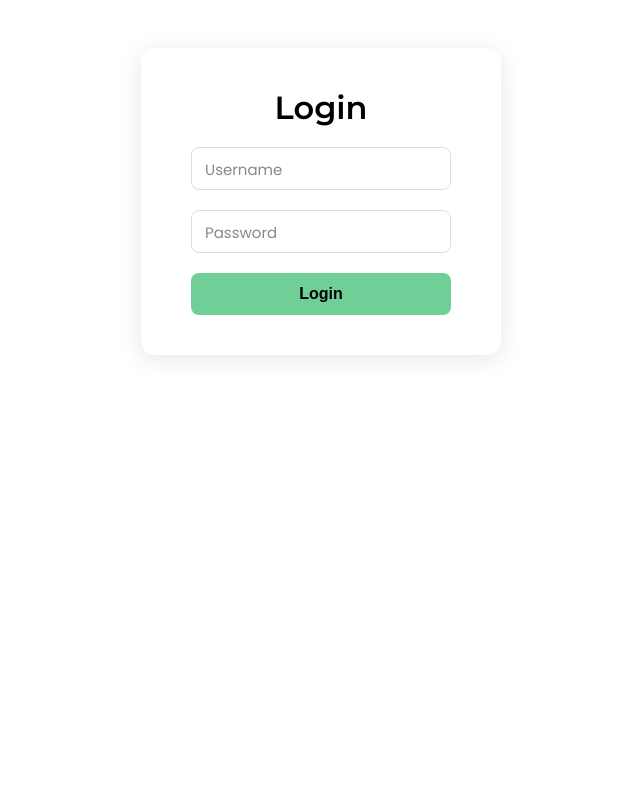
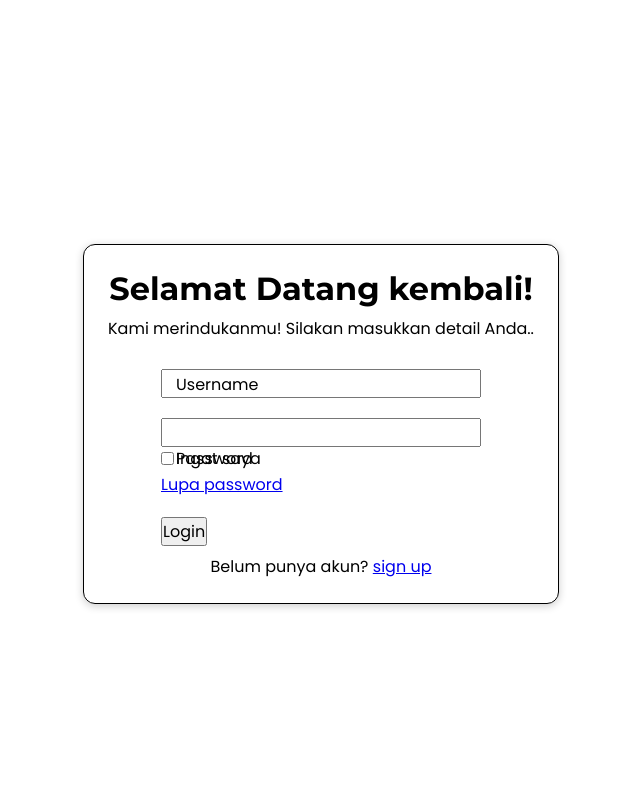
Before and after one commit to The-Noctura/doorway, a PHP site: page /pages/login.php in a window 1280 px wide. Shown: the whole page, without its empty margins (319-959 px from the left). Run offline with PHP 8.4, Linux system fonts and the light colour scheme.

Commit message:
update styling login

```diff
--- a/assets/css/login.css
+++ b/assets/css/login.css
@@ -12,86 +12,50 @@
   box-sizing: border-box;
 }
 
+*::before, *::after {
+  box-sizing: border-box;
+}
+
+input, button {
+  font: inherit;
+  margin: 0;
+}
+
 body {
+  display: grid;
+  grid-template-rows: auto 1fr;
+  min-height: 100vh;
+  align-items: center;
+  justify-content: center;
   font-family: var(--font-body);
-  height: 100vh;
-  width: 100%;
-  margin: 0;
-  display: flex;
-  flex-direction: column;
-  justify-self: center;
-  align-items: center;
-
 }
 
 .login-container {
-
-  background-color: white;
-  padding: 40px 50px;
-  border-radius: 14px;
-  box-shadow: 0 4px 25px rgba(0, 0, 0, 0.1);
-  width: 360px;
-  text-align: center;
+  display: flex;
+  flex-direction: column;
+  gap: 8px;
+  align-items: center;
+  justify-content: center;
+  border: 1px solid black;
+  padding: 1.5rem;
+  border-radius: 12px;
+  box-shadow: 0px 2px 8px 0px rgba(0, 0, 0, 0.2);
 }
 
 .login-container h1 {
-  margin-bottom: 20px;
-  font-weight: 600;
   font-family: var(--font-header);
 }
 
-.input-group {
+.login-container .input-group {
+  margin: 20px 0;
   position: relative;
-  margin-bottom: 20px;
-  width: 100%;
 }
 
-.input-group input {
-  width: 100%;
-  padding: 12px 14px;
-  border: 1.5px solid #ddd;
-  border-radius: 8px;
-  outline: none;
-  font-size: 15px;
-  background: transparent;
-  transition: all 0.3s ease;
+.login-container .input-group label {
+  position: absolute;
+  transform: translateY(-50%);
+  top: 50%;
+  left: 15px;
+  font-size: 16px;
+  pointer-events: none;
 }
-
-.input-group input:focus {
-  border-color: #1F6F5F;
-  box-shadow: 0 0 0 3px rgba(31, 111, 95, 0.25);
-}
-
-.input-group label {
-  position: absolute;
-  top: 50%;
-  left: 14px;
-  transform: translateY(-50%);
-  color: #888;
-  font-size: 15px;
-  pointer-events: none;
-  transition: all 0.2s ease;
-  background-color: white;
-}
-
-.input-group input:focus + label, .input-group input:not(:placeholder-shown) + label {
-  top: 0;
-  font-size: 13px;
-  color: #2FA084;
-}
-
-
-button {
-  width: 100%;
-  background-color: #6FCF97;
-  border: none;
-  border-radius: 8px;
-  padding: 12px;
-  font-size: 16px;
-  font-weight: 600;
-  cursor: pointer;
-}
-
-button:hover {
-  transform: translateY(-2px);
-}
--- a/assets/css/navbar.css
+++ b/assets/css/navbar.css
@@ -4,7 +4,6 @@ header {
   flex-direction: row;
   justify-content: space-between;
   align-items: center;
-
 }
 
 header a {
@@ -12,6 +11,13 @@ header a {
   color: black;
   font-weight: bold;
   letter-spacing: 1.5px;
+}
+
+nav ul {
+  padding: 0;
+  margin: 0;
+  display: flex;
+  align-items: center;
 }
 
 nav li {
@@ -28,7 +34,7 @@ nav li {
   font-weight: 500;
 }
 
-.signup {
+.nav-btn a.signup {
   display: inline-block;
   background-color: #6FCF97;
   padding: 6px;
--- a/pages/login.php
+++ b/pages/login.php
@@ -1,7 +1,7 @@
 <?php session_start(); ?>
 
 <!DOCTYPE html>
-<html lang="en">
+<html lang="id">
 <head>
     <meta charset="UTF-8">
     <meta name="viewport" content="width=device-width, initial-scale=1.0">
@@ -10,12 +10,12 @@
 </head>
 <body>
   <header>
-
   </header>
 
   <main>
     <div class="login-container">
-      <h1>Login</h1>
+      <h1>Selamat Datang kembali!</h1>
+      <p>Kami merindukanmu! Silakan masukkan detail Anda..</p>
       <form method="POST" action="/doorway/includes/proses_login.php">
         <div class="input-group">
           <label for="username">Username</label>
@@ -38,11 +38,18 @@
               autocomplete="current-password"
              required
           >
+          <div class="form-options">
+            <div class="remember-options">
+              <input type="checkbox" name="remember" id="remember">
+              <label for="remember">Ingat saya</label>
+            </div>
+            <a href="#">Lupa password</a>
+          </div>
         </div>
         <button type="submit">Login</button>
       </form>
+      <p>Belum punya akun? <a href="signup.php" class="signup-btn">sign up</a></p>
     </div>
   </main>
-
 </body>
 </html>
```
